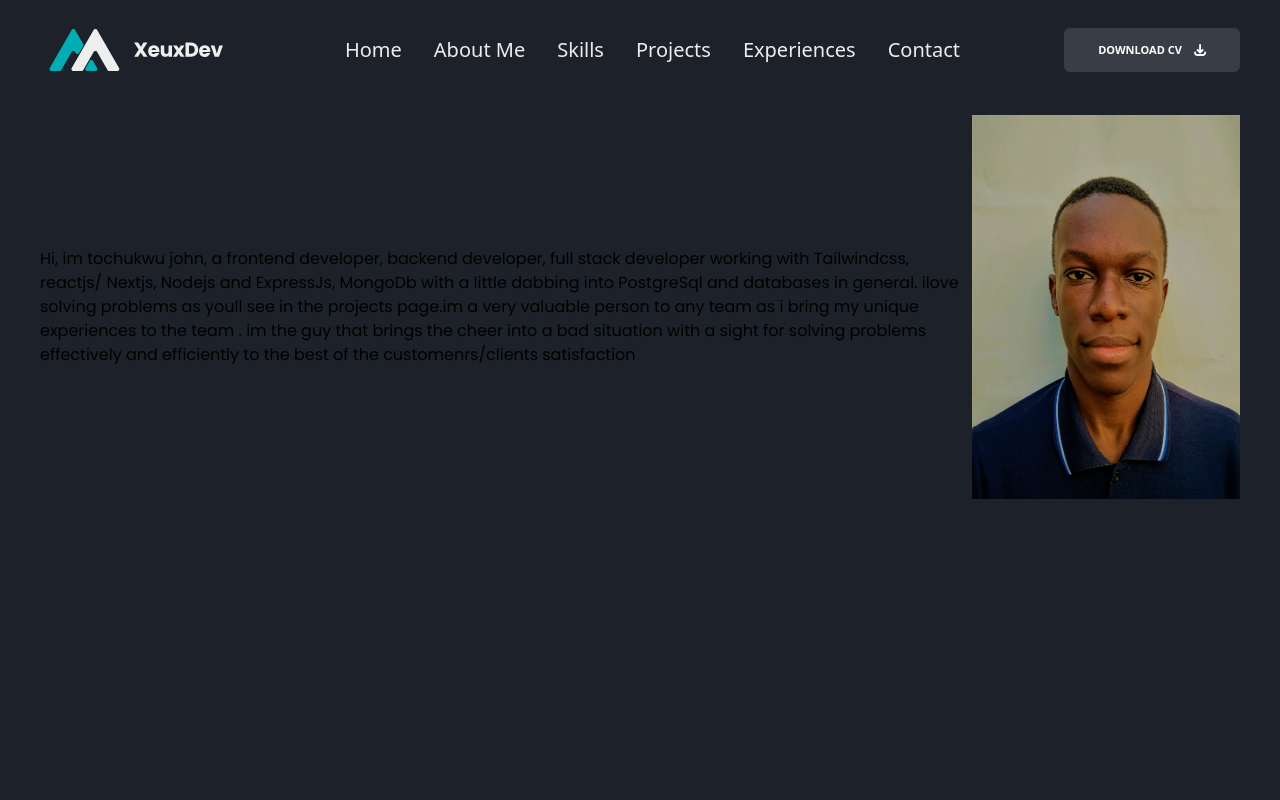
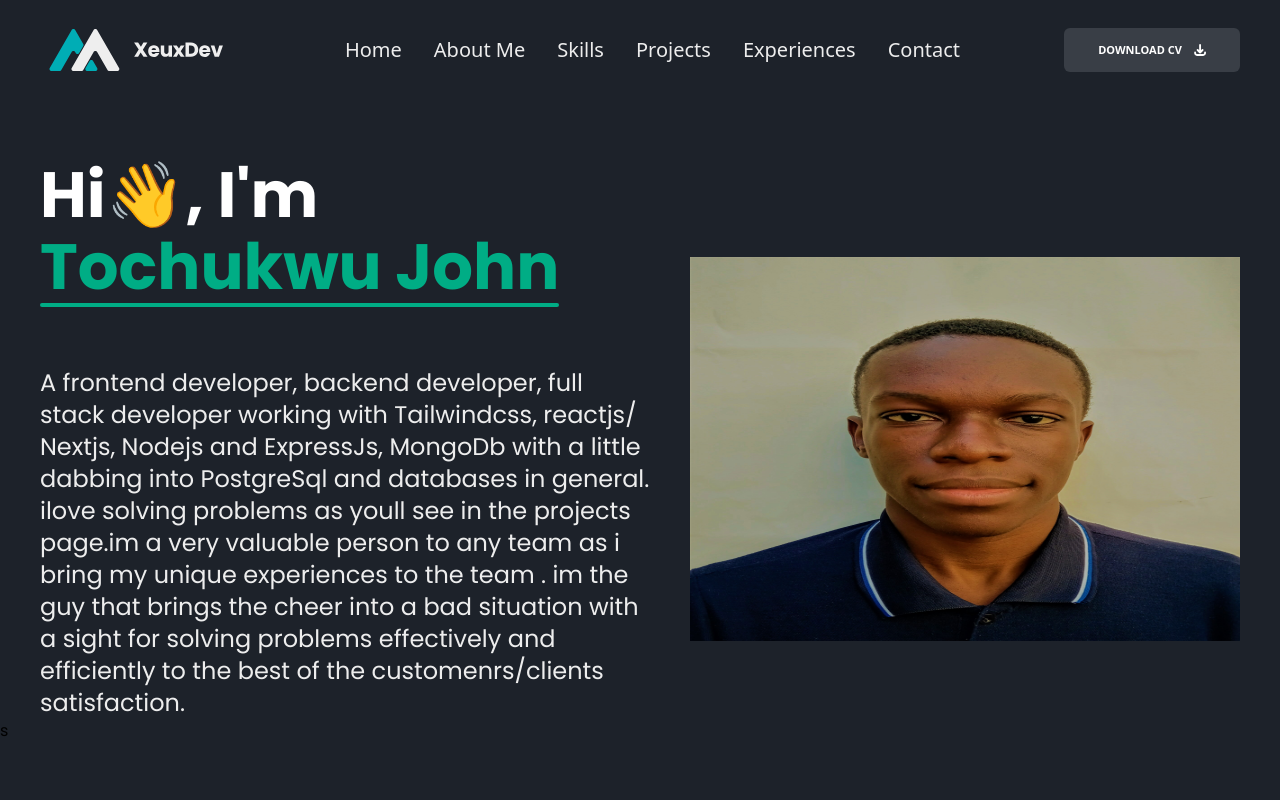
Before and after one commit to Headbwoi/portfolio, a Next.js app: page /aboutme in a window 1280 px wide. Shown: the top 800 px of the page. Built offline with nearby package versions, Linux system fonts and the light colour scheme.

Commit message:
styled about me heading text

```diff
--- a/pages/aboutme.tsx
+++ b/pages/aboutme.tsx
@@ -6,29 +6,41 @@ const About: NextPage = () => {
   return (
     <>
       <HeadSection title="Portfolio - About Me" page="About" />
-      <main className="relative font-pop bg-body overflow-x-hidden">
+      <main className="relative font-pop bg-body overflow-x-hidden pt-16">
         <section className="hero relative min-h-screen w-full font-pop">
           <div className="container px-6 md:px-10 lg:px-5 xl:px-0">
             {/* about items' */}
-            <div className="flex items-center justify-center flex-col lg:flex-row lg:justify-between">
+            <div className="flex items-center justify-center flex-col lg:flex-row lg:justify-between lg:space-x-10">
               {/* text */}
-              <div className="text">
-                Hi, im tochukwu john, a frontend developer, backend developer,
-                full stack developer working with Tailwindcss, reactjs/ Nextjs,
-                Nodejs and ExpressJs, MongoDb with a little dabbing into
-                PostgreSql and databases in general. ilove solving problems as
-                youll see in the projects page.im a very valuable person to any
-                team as i bring my unique experiences to the team . im the guy
-                that brings the cheer into a bad situation with a sight for
-                solving problems effectively and efficiently to the best of the
-                customenrs/clients satisfaction
+              <div className="text lg:flex-[45%]">
+                <div className=" font-bold text-white text-head-sm md:text-head-lg font-pop flex  flex-col items-start space-y-6 lg:space-y-10 pb-7 mb-10 md:mb-14 bg-body/14 text-center">
+                  <p className="font-pop">{"Hi👋, I'm"}</p>
+
+                  <p className="font-pop text-cyan relative w-fit before:absolute before:-bottom-6 before:left-0 before:w-full before:h-1 before:block before:bg-cyan before:rounded-full ">
+                    Tochukwu John
+                  </p>
+                </div>
+                <div className="text-xl text-text lg:text-2xl ">
+                  A frontend developer, backend developer, full stack developer
+                  working with Tailwindcss, reactjs/ Nextjs, Nodejs and
+                  ExpressJs, MongoDb with a little dabbing into PostgreSql and
+                  databases in general. ilove solving problems as youll see in
+                  the projects page.im a very valuable person to any team as i
+                  bring my unique experiences to the team . im the guy that
+                  brings the cheer into a bad situation with a sight for solving
+                  problems effectively and efficiently to the best of the
+                  customenrs/clients satisfaction.
+                </div>
               </div>
               {/* images/illustrsions */}
-              <div className="w-full h-96 relative">
-                <Image src={"/me.jpg"} alt="moi" layout="fill" />
+              <div className="lg:flex-[40%]">
+                <div className="w-full h-96 relative ">
+                  <Image src={"/me.jpg"} alt="moi" layout="fill" />
+                </div>
               </div>
             </div>
           </div>
+          s
         </section>
       </main>
     </>
--- a/tailwind.config.js
+++ b/tailwind.config.js
@@ -26,6 +26,7 @@ module.exports = {
     fontFamily: {
       pop: [`"Poppins", "sans-serif"`],
     },
+    extend: {
       fontSize: {
         "head-sm": [
           "2.5rem",
@@ -74,7 +75,7 @@ module.exports = {
           },
         ],
       },
-    extend: {},
+    },
   },
   plugins: [],
 }
```
Lines whose indentation alone changed are shown as unchanged.
